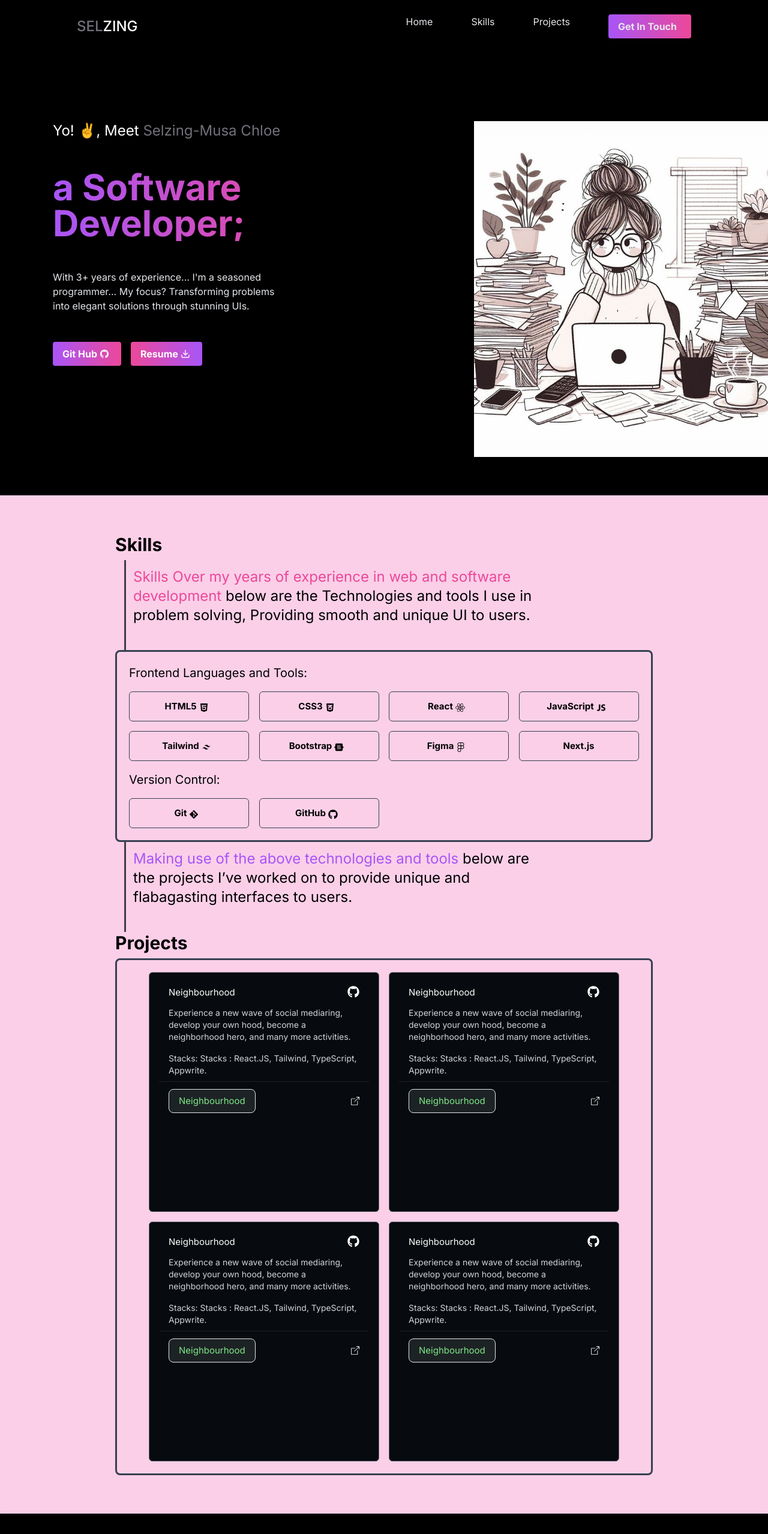
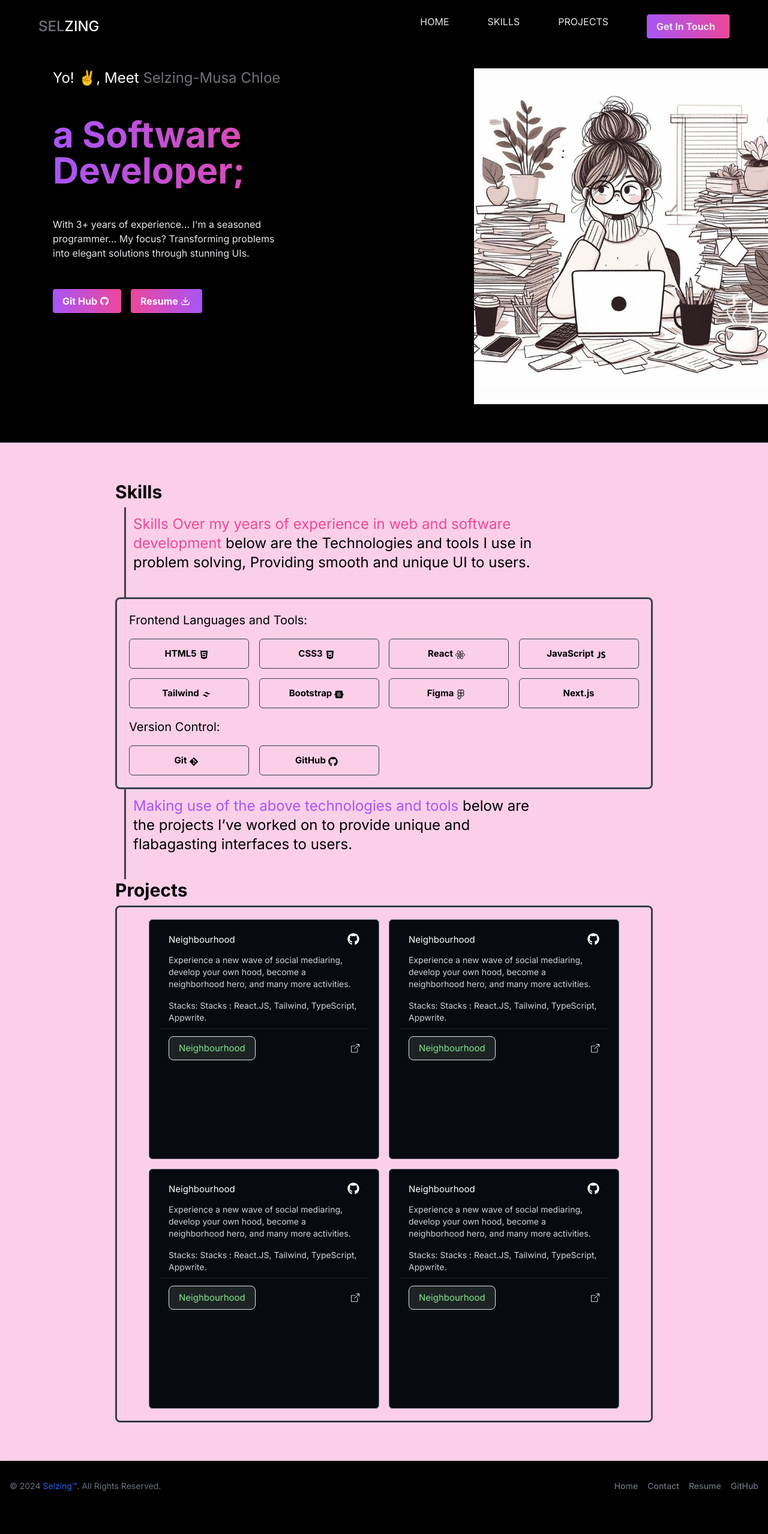
Before and after one commit to chloeselzing/portfolio, a Next.js app: page / in a window 1280 px wide. Shown: the top 2558 px of the page at 60% size. After the commit the page ends 2520 px from the top, so only its background shows below. Built offline with nearby package versions, Linux system fonts and the light colour scheme.

Commit message:
fix:fix naigation links

```diff
--- a/src/components/CustomLink.jsx
+++ b/src/components/CustomLink.jsx
@@ -1,17 +1,12 @@
 import React from "react";
+import Link from 'next/link';
 
-const CustomLink = ({ href, title }) => {
-  const handleClick = () => {
-    const element = document.getElementById(href.substring(1));
-    if (element) {
-      element.scrollIntoView({ behavior: "smooth" });
-    }
-  };
 
+const CustomLink = ({ href, title,className,target }) => {
   return (
-    <button className="nav2-link active mb-2" onClick={handleClick}>
+    <Link href={href} className={className} target={target}  >
       {title}
-    </button>
+    </Link>
   );
 };
 
--- a/src/components/Display.jsx
+++ b/src/components/Display.jsx
@@ -16,7 +16,7 @@
   };
 
   return (
-    <section className="lg:p-16 p-auto py-[20px] flex justify-between ">
+    <section className="lg:p-16 p-auto py-[20px] flex justify-between " id="home">
       <div className="container flex flex-col md:flex-row px-6 mx-auto space-y-0 md:space-y-0 p-auto">
         <div className="flex-col mb-3 space-y-9 lg:space-y-12 md:w-1/2 md:my pt-20  md:pt-0 ">
           <motion.p className="greetings text-xl text-white md:text-2xl"
--- a/src/components/Footer.jsx
+++ b/src/components/Footer.jsx
@@ -1,4 +1,15 @@
 import React from "react";
+import CustomLink from "./CustomLink";
+const FooterLinks = [
+  { href: "#", title: "Home" },
+  { href: "mailto:selzingmusa1@gmail.com", title: "Contact" },
+  { href: "/resume.pdf", title: "Resume", target: "_blank" },
+  {
+    href: "https://github.com/chloeselzing",
+    title: "GitHub",
+    target: "_blank",
+  },
+];
 
 const Footer = () => {
   return (
@@ -12,26 +23,14 @@
           . All Rights Reserved.
         </span>
         <ul className="flex flex-wrap gap-4 items-center mt-3 text-sm font-medium text-gray-500 dark:text-gray-400 sm:mt-0">
-          <li>
-            <a href="#About" className="desk-nav">
-              About
-            </a>
-          </li>
-          <li>
-            <a href="mailto:selzingmusa1@gmail.com" className="desk-nav">
-              Contact
-            </a>
-          </li>
-          <li>
-            <a href="/../resume.pdf" className="desk-nav">
-              Resume
-            </a>
-          </li>
-          <li>
-            <a href="https://github.com/chloeselzing" className="desk-nav">
-              GitHub
-            </a>
-          </li>
+          {FooterLinks.map((nav, index) => (
+            <CustomLink
+              key={index}
+              href={nav.href}
+              title={nav.title}
+              className="desk-nav"
+            />
+          ))}
         </ul>
       </div>
     </footer>
--- a/src/components/Header.jsx
+++ b/src/components/Header.jsx
@@ -29,8 +29,8 @@
     setButtonStyle("bg-inherit border-zinc-500 border-solid");
   };
   return (
-    <header className=" transition-all z-[-50] px-16 mx-auto lg:mb-[50px] md:mb-[50px] ">
-      <nav className="container p-6 mx-auto text-white flex items-center justify-between lg:px-[5vw] lg:bg-black">
+    <header className="relative transition-all z-[50] px-16 mx-auto lg:mb-[50px] md:mb-[50px] ">
+      <nav className="fixed top-0 bg-black left-0 lg:opacity-1 bg-opacity-0 container p-6 mx-auto text-white flex items-center justify-between lg:px-[5vw] lg:bg-black">
         <div className="logo">
           <h1 className="text-2xl font-medium">
             <span className="text-zinc-500">SEL</span>ZING
@@ -38,15 +38,10 @@
         </div>
 
         <div className="hidden md:flex md:space-x-10 lg:space-x-16 text-gray-200">
-          <a href="#Home" className="desk-nav active">
-            Home
-          </a>
-          <a href="#Skills" className="desk-nav">
-            Skills
-          </a>
-          <a href="#Projects" className="desk-nav">
-            Projects
-          </a>
+
+          {NavLinks.map((nav, index) => (
+                    <CustomLink key={index} href={nav.href} title={nav.title} className="desk nav" />
+                  ))}
           <Button
             className={`hidden md:flex p-3 px-6 pt-2 text-white ${buttonStyle} rounded  baseline btn btn-hover`}
             onClick={handleClick}
--- /dev/null
+++ b/src/components/Projects.jsx
@@ -0,0 +1,61 @@
+import React from "react";
+import ProjectCards from "./ProjectCards";
+const projectData = [
+  {
+    title: "Neighbourhood",
+    description:
+      "Experience a new wave of social mediaring, develop your own hood, become a neighborhood hero, and many more activities.",
+    stacks: "Stacks : React.JS, Tailwind, TypeScript, Appwrite.",
+    githubLink: "#",
+    liveLink: "#",
+  },
+  {
+    title: "Neighbourhood",
+    description:
+      "Experience a new wave of social mediaring, develop your own hood, become a neighborhood hero, and many more activities.",
+    stacks: "Stacks : React.JS, Tailwind, TypeScript, Appwrite.",
+    githubLink: "#",
+    liveLink: "#",
+  },
+  {
+    title: "Neighbourhood",
+    description:
+      "Experience a new wave of social mediaring, develop your own hood, become a neighborhood hero, and many more activities.",
+    stacks: "Stacks : React.JS, Tailwind, TypeScript, Appwrite.",
+    githubLink: "#",
+    liveLink: "#",
+  },
+];
+
+const Projects = () => {
+  return (
+    <section id="projects">
+      <h2 className="lg:text-3xl text-xl text-black font-bold mb-2 text-left ">
+        Projects
+      </h2>
+      <div className="border-[3px] border-gray-700 p-5 rounded-lg grid items-center justify-items-center lg:w-[70vw] md:w-[60vw] w-[80vw] ">
+        <div className="grid grid-cols-1 mt-0 md:grid-cols-1 lg:grid-cols-2 lg:grid-cols-2 gap-4">
+          {projectData.map((pc, index) => (
+            <ProjectCards
+              key={index}
+              title={pc.title}
+              description={pc.description}
+              stacks={pc.stacks}
+              githubLink={pc.githubLink}
+              liveLink={pc.liveLink}
+            />
+          ))}
+          <ProjectCards
+            title="Neighbourhood"
+            description="Experience a new wave of social mediaring, develop your own hood, become a neighborhood hero, and many more activities."
+            stacks="Stacks : React.JS, Tailwind, TypeScript, Appwrite."
+            githubLink="#"
+            liveLink
+          />
+        </div>
+      </div>
+    </section>
+  );
+};
+
+export default Projects;
--- a/src/components/Skills.jsx
+++ b/src/components/Skills.jsx
@@ -14,6 +14,7 @@
 import { BiLogoTailwindCss } from "react-icons/bi";
 import { motion, useInView } from "framer-motion";
 import ProjectCards from "./ProjectCards";
+import Projects from "./Projects";
 
 const frontendData = [
   { title: "HTML5", icon: <FaHtml5 /> },
@@ -24,32 +25,6 @@
   { title: "Bootstrap", icon: <FaBootstrap /> },
   { title: "Figma", icon: <FaFigma /> },
   { title: "Next.js" },
-];
-const projectData = [
-  {
-    title: "Neighbourhood",
-    description:
-      "Experience a new wave of social mediaring, develop your own hood, become a neighborhood hero, and many more activities.",
-    stacks: "Stacks : React.JS, Tailwind, TypeScript, Appwrite.",
-    githubLink: "#",
-    liveLink: "#",
-  },
-  {
-    title: "Neighbourhood",
-    description:
-      "Experience a new wave of social mediaring, develop your own hood, become a neighborhood hero, and many more activities.",
-    stacks: "Stacks : React.JS, Tailwind, TypeScript, Appwrite.",
-    githubLink: "#",
-    liveLink: "#",
-  },
-  {
-    title: "Neighbourhood",
-    description:
-      "Experience a new wave of social mediaring, develop your own hood, become a neighborhood hero, and many more activities.",
-    stacks: "Stacks : React.JS, Tailwind, TypeScript, Appwrite.",
-    githubLink: "#",
-    liveLink: "#",
-  },
 ];
 
 const versionControlData = [
@@ -79,7 +54,7 @@
   });
 
   return (
-    <section className="grid min-h-screen bg-pink-200 lg:p-16 p-2 md:px-20 text-black ">
+    <section className="grid min-h-screen bg-pink-200 lg:p-16 p-2 md:px-20 text-black "  id="skills">
       <div className="mx-auto">
         <div className="max-w-screen-lg w-[70vw]">
           <h2 className="lg:text-3xl text-xl text-black font-bold mb-2">
@@ -134,31 +109,8 @@
             below are the projects I’ve worked on to provide unique and
             flabagasting interfaces to users.
           </h5>
-          <h2 className="lg:text-3xl text-xl text-black font-bold mb-2">
-            Projects
-          </h2>
+          <Projects/>
 
-          <div className="border-[3px] border-gray-700 p-5 rounded-lg grid items-center justify-items-center lg:w-[70vw] md:w-[60vw] w-[80vw] ">
-            <div className="grid grid-cols-1 mt-0 md:grid-cols-1 lg:grid-cols-2 lg:grid-cols-2 gap-4">
-              {projectData.map((pc, index) => (
-                <ProjectCards
-                  key={index}
-                  title={pc.title}
-                  description={pc.description}
-                  stacks={pc.stacks}
-                  githubLink={pc.githubLink}
-                  liveLink={pc.liveLink}
-                />
-              ))}
-              <ProjectCards
-                title="Neighbourhood"
-                description="Experience a new wave of social mediaring, develop your own hood, become a neighborhood hero, and many more activities."
-                stacks="Stacks : React.JS, Tailwind, TypeScript, Appwrite."
-                githubLink="#"
-                liveLink
-              />
-            </div>
-          </div>
         </div>
       </div>
     </section>
```
